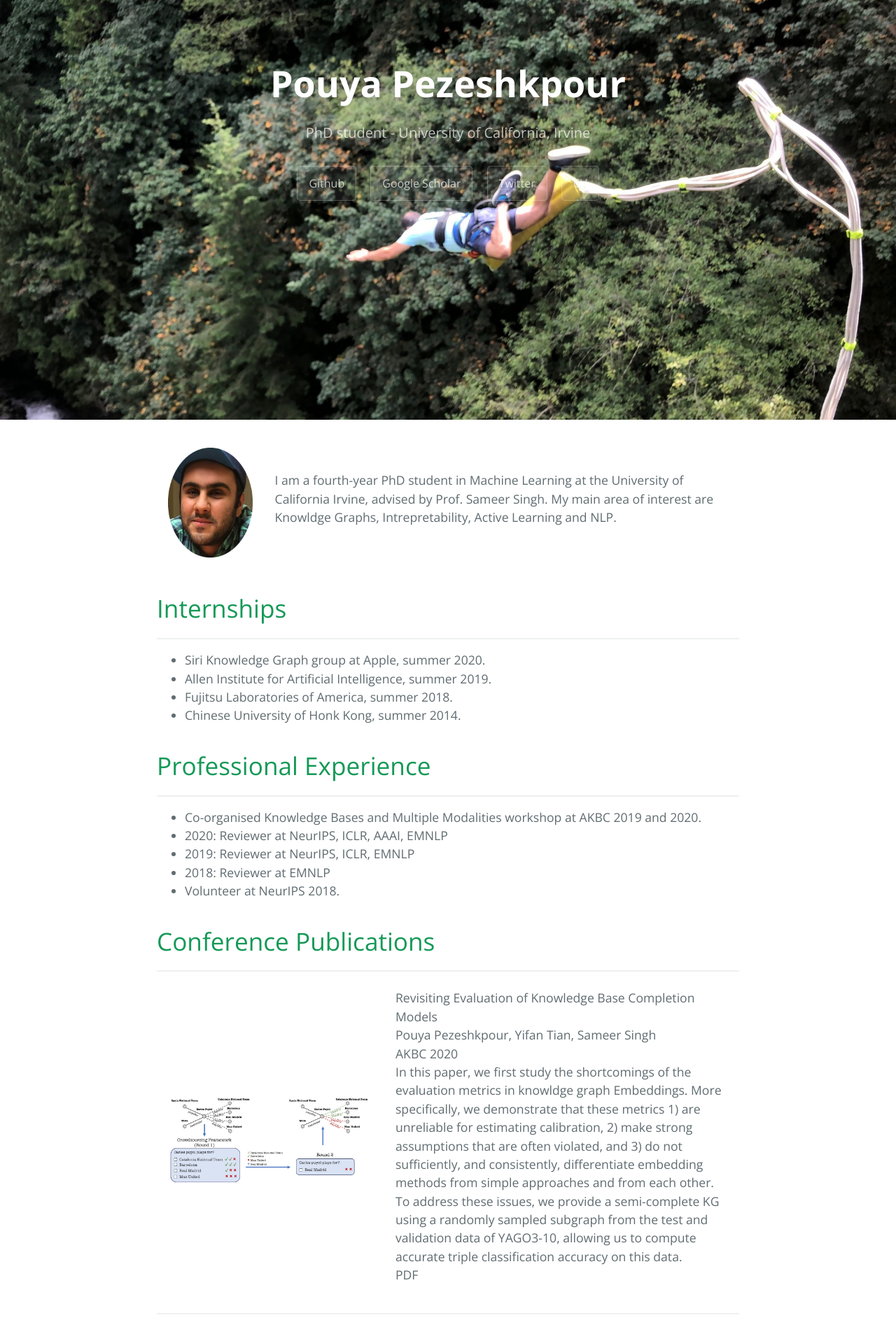
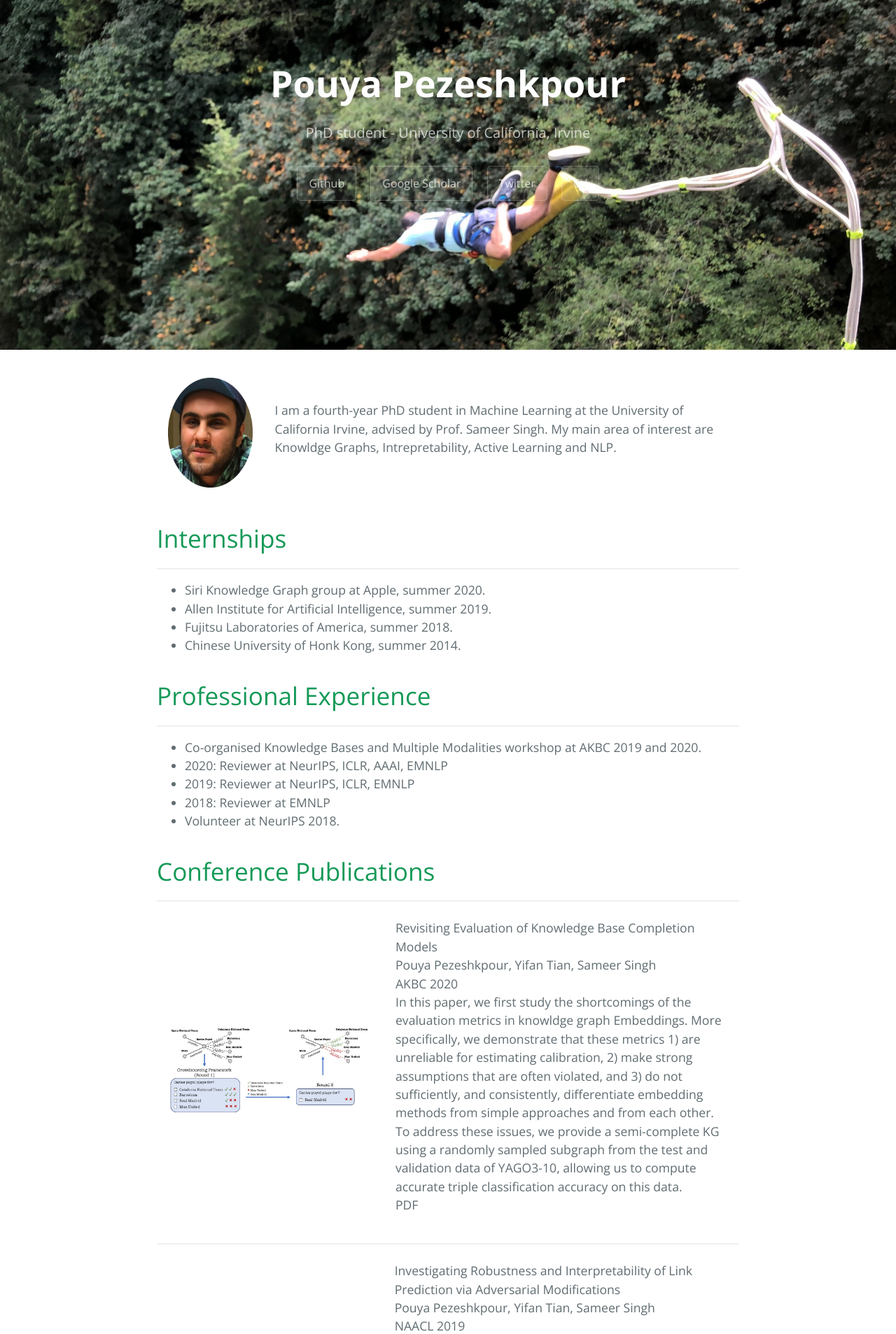
Before and after one commit to pouyapez/pouyapez.github.io, a Jekyll site: the page built from index.md, in a window 1280 px wide. Shown: the top 1907 px of the page at 70% size. Built offline with Jekyll 4.4.1, drawn with Linux system fonts in a browser that asks for light colours.

Commit message:
Update jekyll-theme-cayman.scss

```diff
--- a/_sass/jekyll-theme-cayman.scss
+++ b/_sass/jekyll-theme-cayman.scss
@@ -111,7 +111,7 @@ a {
   background-color: $header-bg-color;
   background-image: url("/images/jump.JPG");//linear-gradient(120deg, $header-bg-color-secondary, $header-bg-color);
   background-size: cover;
-  height: 600px !important;
+  height: 500px !important;
 
   @include large {
     padding: 5rem 6rem;
```
